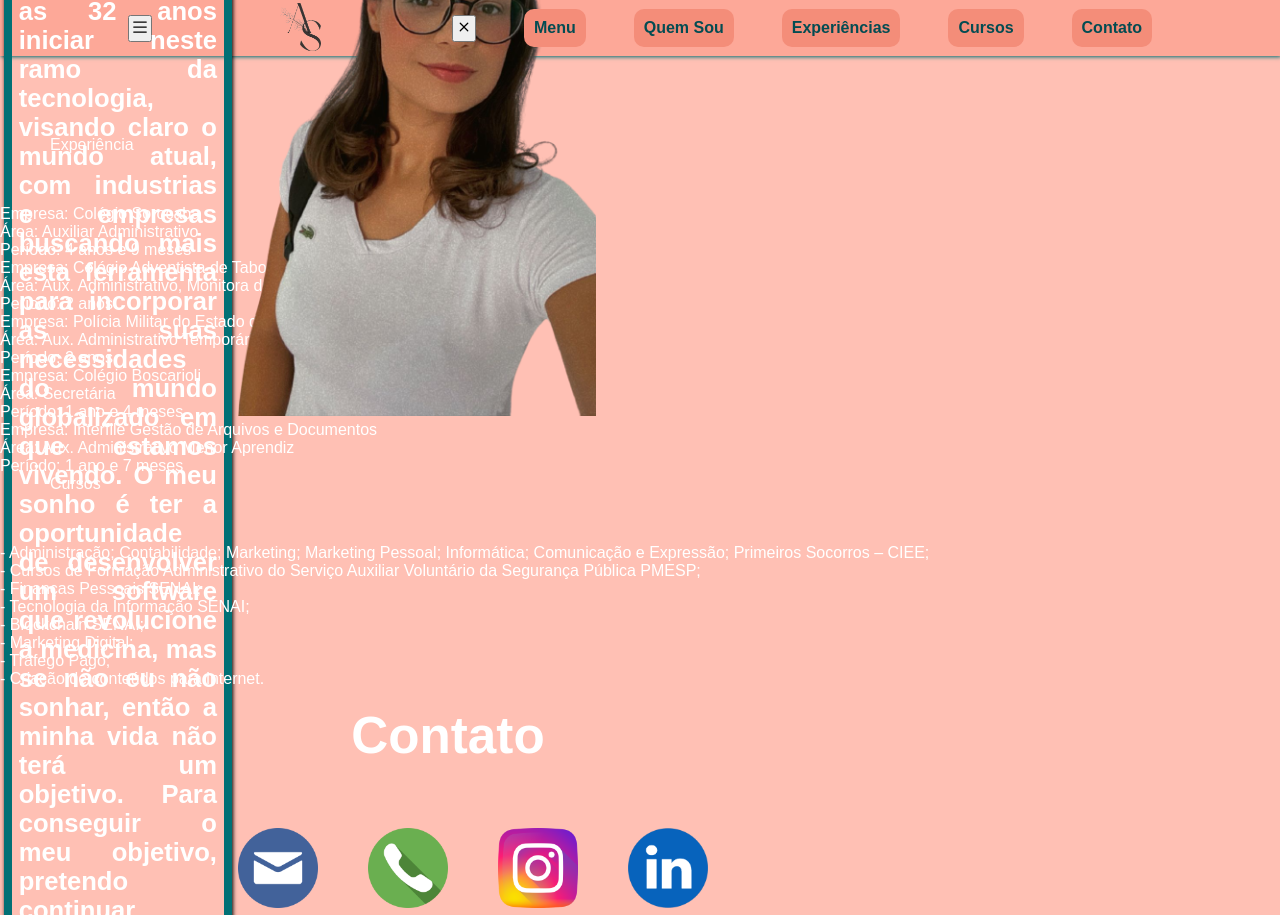
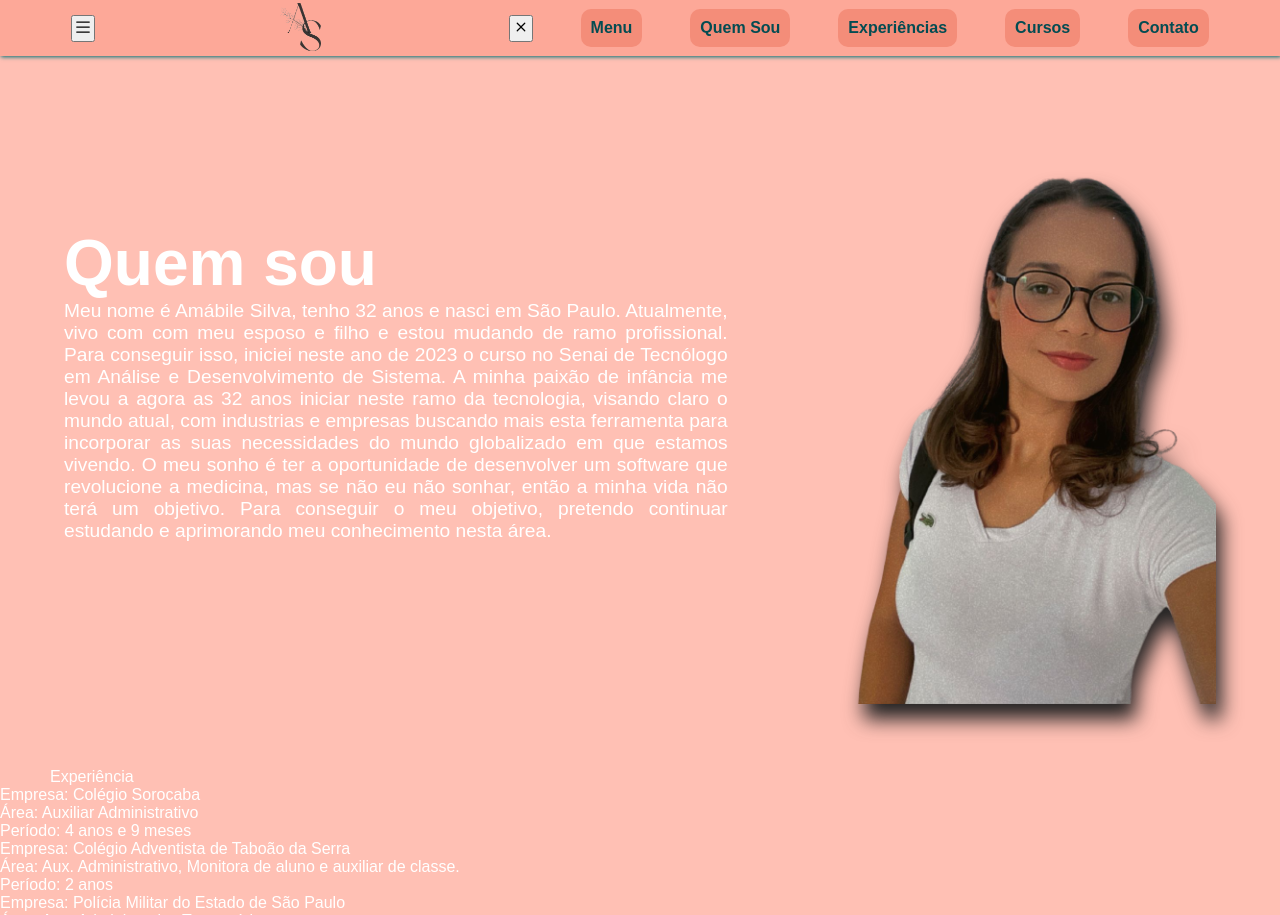
Before and after one commit to Anne2023/CurriculoPortifolio, a plain HTML site: page index.html in a window 1280 px wide. Shown: the top 915 px of the page. Drawn offline with Linux system fonts and the light colour scheme.

Commit message:
agr ta daora

```diff
--- a/index.html
+++ b/index.html
@@ -40,11 +40,12 @@
     <body>
 
 
-        <div class="topo">
+        <div class="tela1">
             <div class="eu">
-                <h1><b>Quem sou</b></h1>
+                <text class="tituloeu"><b>Quem sou</b></text>
 
-                <h2 class="textoeu">Meu nome é Amábile Silva, tenho 32 anos e nasci em São Paulo.
+                <text class="textoeu">
+                    Meu nome é Amábile Silva, tenho 32 anos e nasci em São Paulo.
                     Atualmente, vivo com com meu esposo e filho e estou mudando de ramo profissional.
                     Para conseguir isso, iniciei neste ano de 2023 o curso no Senai de Tecnólogo em Análise e Desenvolvimento de Sistema.
                     A minha paixão  de infância me levou a agora as 32 anos iniciar neste ramo da tecnologia, visando claro o mundo atual,
@@ -53,7 +54,7 @@
                     O meu sonho é ter a oportunidade de desenvolver um software que revolucione a medicina, mas se não eu não sonhar,
                     então a minha vida não terá um objetivo. Para conseguir o meu objetivo, pretendo continuar estudando e aprimorando
                     meu conhecimento nesta área.
-                </h2>
+                </text>
             </div>
 
             <img src="./Imagem/Amabileselfie.png" alt="" class="imagem">
@@ -84,7 +85,7 @@
         </div>
 
 
-        <div>
+        <div class="tela3">
             <p class="titulocurso">Cursos</p>
 
             <p class="textocurso">
@@ -98,9 +99,12 @@
                 <ul> - Criação de conteúdos para internet.</ul>
             </p>
         </div>
-            <div class="contato">
-                <h1> Contato</h1>
-                <div class="icones">
+
+
+        <div class="tela4">
+            <p class="titulocontato">Contato</p>
+
+            <div class="textocontao">
                 <p><a href="mailto:amabiledaiannecontato@gmail.com">
                     <img src="./Imagem/email_PNG15.png" class="emailicone">
                 </a></p>
@@ -114,7 +118,6 @@
                     <img src="./Imagem/Linkedin.png" class="inicone">
                 </a></p>
             </div>
-
         </div>
 
 
--- a/style.css
+++ b/style.css
@@ -32,30 +32,28 @@
             background-color: var(--color-dark2);
             box-shadow: 1px 1px 4px var(--color-dark4);
             height: 56px;
-            justify-content: space-between;
-            padding: 0 10%;
+            justify-content: space-around;
+            position: fixed;
+            width: 100vw;
         }
         .navigation_header{
             gap: 3em;
-            z-index: 2;
+            z-index: 999;
+
         }
         .navigation_header a{
             text-decoration: none;
             color: var(--color-puple);
             transition: 1s;
             font-weight: bold;
+
         }
         .active{
             background-color: var(--color-dark3);
             padding: 10px;
             border-radius: 10px;
         }
-        .content{
-            text-align: center;
-            padding-top: 5em;
-            height: 100vh;
-            transition: 1s;
-        }
+
         .btn.icon_header{
             background-color: transparent;
             border: none;
@@ -90,55 +88,59 @@
     align-items: center;
     height: 60px;
  }
-  .topo{
+
+ .tela1{
     display: flex;
     flex-direction: row;
-    align-items: center;
-    width: 10%;
-    height: 10vh;
- }
-
- .imagem{
-    height: 80vh;
-    width: auto;
-    position: relative;
+    max-height: 100vh;
  }
 
  .eu{
-    font-size: 3vw;
-    padding: 3%;
-    text-align: justify;
+    display: flex;
+    flex-direction: column;
+    justify-content: center;
+    padding: 5%;
+ }
 
- }
+.tituloeu{
+    font-size: 5vw;
+
+}
+
 .textoeu{
     text-align: justify;
-    font-size: 2vw;
-    padding: 3%;
-    border: 8px solid var(--color-dark4);
-    box-shadow: 1px 1px 4px black;
+    font-size: 1.5vw;
 }
 
- .Experiência{
-    font-size: 2vw;
-    padding: 2%;
-    background-color: #015c63;
- }
- .textoexperiencia{
-    font-size: 3vw;
-    padding: 2%;
-    text-align: justify;
+.imagem{
+    padding: 5%;
+    height: 80vh;
+    width: auto;
+    -webkit-filter: drop-shadow(5px 10px 20px #222);
+    filter: drop-shadow(5px 15px 10px #222);
+}
 
- }
- .Cursos{
-    font-size: 2vw;
-    padding: 2%;
-    background-color: #f48d79;
- }
- .textocurso{
-    font-size: 2vw;
-    padding: 2%;
-    text-align: justify;
- }
+
+
+
+
+
+
+
+
+
+
+
+
+
+
+
+
+
+
+
+
+
  .contato{
     display: flex;
     flex-direction: column;
```
Lines whose indentation alone changed are shown as unchanged.
